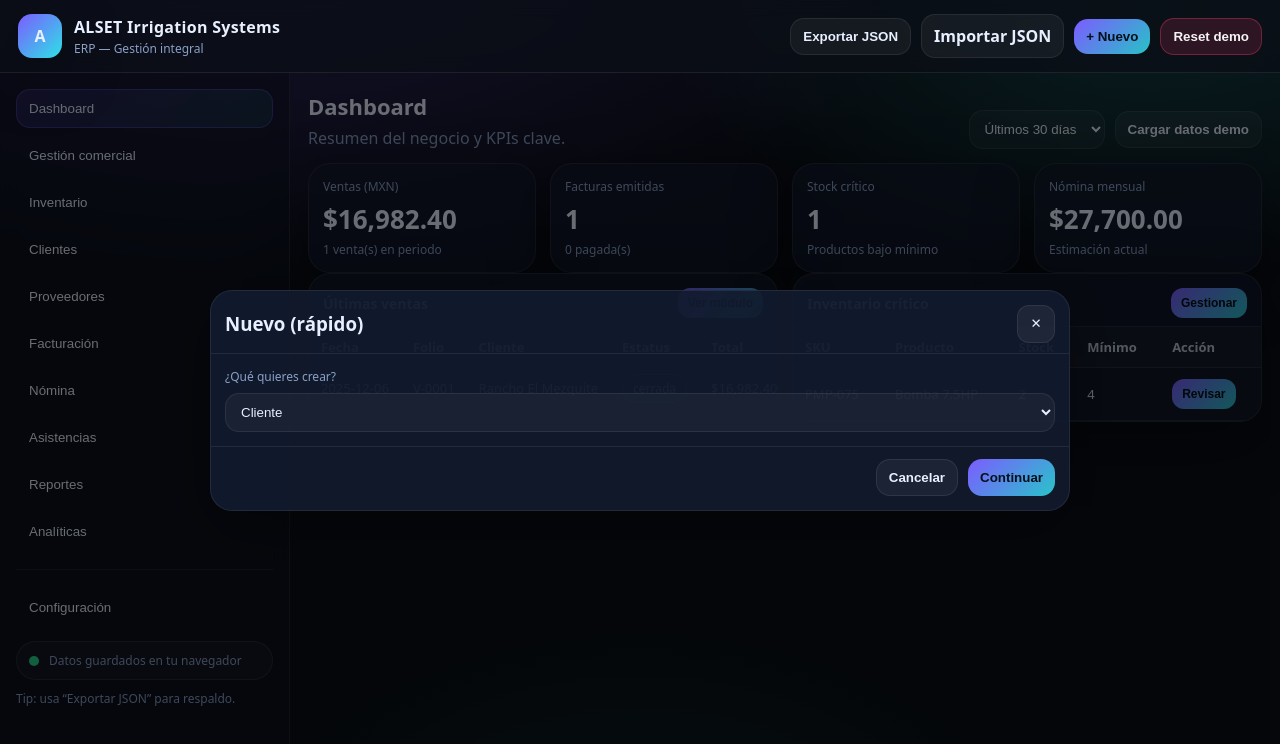
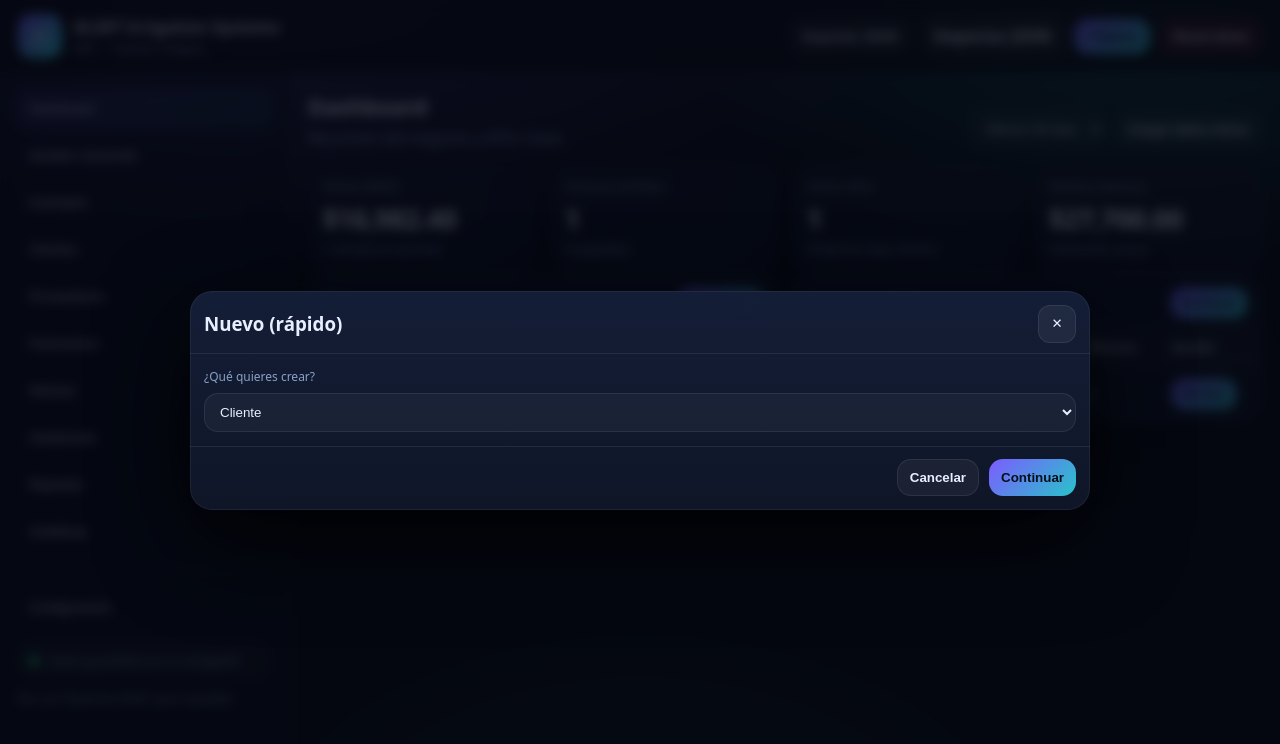
Before and after one commit to Lex3345/alsetulises, a plain HTML site: page index.html in a window 1280 px wide. Both pictures are taken after a click on the button "+ Nuevo". Drawn offline with Linux system fonts and the light colour scheme.

Commit message:
Fix modal z-index and UI improvements

```diff
--- a/styles.css
+++ b/styles.css
@@ -206,19 +206,44 @@ label.file input{position:absolute; inset:0; opacity:0; cursor:pointer}
 .bullets{margin:0; padding-left:18px; color:var(--muted)}
 .bullets li{margin:10px 0}
 
-.modal{
-  position:fixed; inset:0;
-  background: rgba(0,0,0,.55);
-  display:grid; place-items:center;
-  padding:18px;
+.modal {
+  position: fixed;
+  inset: 0;
+  z-index: 9999; /* 🔥 CLAVE */
+  background: rgba(3, 6, 15, 0.75);
+  backdrop-filter: blur(6px);
+  display: flex;
+  align-items: center;
+  justify-content: center;
 }
-.modal-card{
-  width:min(860px, 100%);
-  background: rgba(18,27,46,.92);
-  border:1px solid var(--line);
+
+.modal.hidden {
+  display: none;
+}
+
+.modal-card {
+  width: min(900px, 95%);
+  background: linear-gradient(
+    180deg,
+    rgba(20, 30, 55, 0.98),
+    rgba(15, 22, 40, 0.98)
+  );
   border-radius: 22px;
-  box-shadow: var(--shadow);
-  overflow:hidden;
+  box-shadow:
+    0 30px 90px rgba(0, 0, 0, 0.8),
+    inset 0 0 0 1px rgba(255, 255, 255, 0.06);
+  animation: modalIn 0.25s ease-out;
+}
+
+@keyframes modalIn {
+  from {
+    opacity: 0;
+    transform: translateY(20px) scale(0.97);
+  }
+  to {
+    opacity: 1;
+    transform: translateY(0) scale(1);
+  }
 }
 .modal-head{
   display:flex; align-items:center; justify-content:space-between;
@@ -254,3 +279,9 @@ label.file input{position:absolute; inset:0; opacity:0; cursor:pointer}
   .sidebar{position:sticky; top:73px; z-index:5}
   .grid.two{grid-template-columns: 1fr}
 }
+ .topbar,
+.sidebar,
+.main {
+  position: relative;
+  z-index: 1;
+}
```
